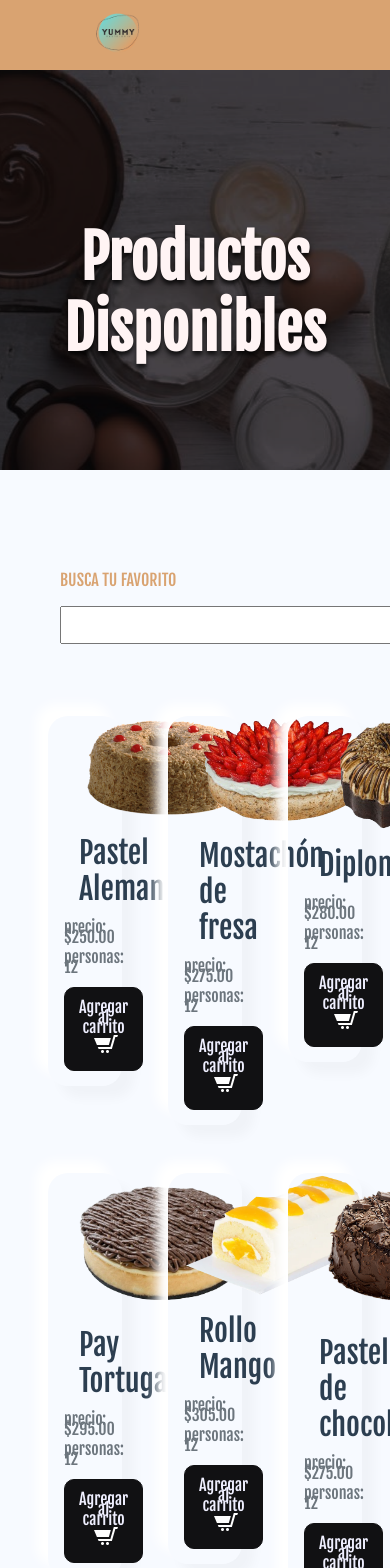
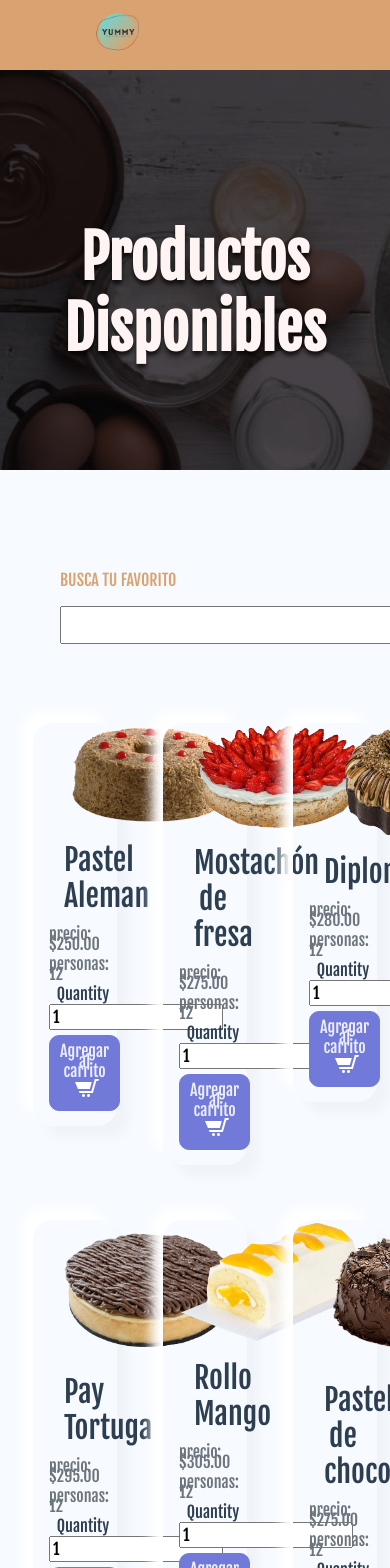
Before and after one commit to AaronARdz/yummy, a Vue app: page /Productos in a window 390 px wide. Shown: the top 1568 px of the page. Built offline with nearby package versions, Linux system fonts and the light colour scheme; no server answers.

Commit message:
added carrito functionality

```diff
--- a/src/assets/css/main.css
+++ b/src/assets/css/main.css
@@ -92,11 +92,23 @@ h4{
     background-color: var(--primary);
     color: var(--purple);
 }
+.btn-blue {
+    background-color: var(--accent);
+    border: solid 1px var(--accent);
+    color: var(--primary);
+}
+.btn-blue:hover {
+    border: solid 1px var(--accent-light);
+    background-color: var(--accent-light);
+    color: var(--primary);
+}
+
 .btn-black {
     background-color: var(--black);
     border: solid 1px var(--black);
     color: var(--primary);
 }
+
 .btn-black:hover {
     border: solid 1px var(--black-light);
     background-color: var(--black-light);
@@ -158,7 +170,7 @@ h4{
     position: relative;
     margin: 8px;
     border-radius: 20px;
-    box-shadow: 0px 0px 0 -3px var(--accent),0px 0px 0 0 #717ad9,
+    box-shadow: 0px 0px 0 -3px var(--accent),0px 0px 0 0 #D9A371,
     -12px -12px 12px 0 rgba(255,255,255,1),
     12px 12px 12px 0 rgba(0,0,0,.03);;
     top: -8px;
@@ -167,7 +179,7 @@ h4{
     transition: box-shadow .3s, left .3s, top .3s;
 }
 .producto-pastel:hover {
-    box-shadow:10px 10px 0 0 #717ad9;
+    box-shadow:10px 10px 0 0 #D9A371;
     cursor: pointer;
     top: 0;
     left: 0;
--- a/src/components/Productos/Productos.vue
+++ b/src/components/Productos/Productos.vue
@@ -5,22 +5,26 @@
       <div class="busqueda">
         <textarea rows="1" cols="130"></textarea>
       </div>
-      <div class="Images">
-        <app-images></app-images>
-      </div>
+        <div class="row">
+            <app-images :cake="pastel" v-for="pastel in pasteles" :key="pastel.id"></app-images>
+        </div>
     </div>
   </div>
 </template>
 
 <script>
 import ImagenesProductos from "@/components/Productos/ImagenesProductos.vue";
-
+import {mapState} from 'vuex'
 
 export default {
     name: "Productos",
     components:{
         appImages: ImagenesProductos
-    }
+    },
+      computed: {
+    ...mapState(['pasteles','loading']),
+
+  },
 };
 </script>
 
--- a/src/components/Productos/imagenesProductos.vue
+++ b/src/components/Productos/imagenesProductos.vue
@@ -1,44 +1,58 @@
 <template>
-  <div class="container mt-4">
-    <div class="row">
-      <div class="col-4 col-md-4 mobile-margin-top" v-for="pastel in pasteles" :key="pastel.id" >
-          <div class="producto-pastel" >
+      <div class="col-4 col-md-4 mobile-margin-top" >
+          <div class="producto-pastel mt-4" >
             <div class="text-center">
-                <img :src="require(`@/assets/img/pasteles/${pastel.img}`)"  alt="" class="img__services mx-auto">
-                <h3 class="align-middle m-4">{{ pastel.name }}</h3>
+                <img :src="require(`@/assets/img/pasteles/${cake.img}`)"  alt="" class="img__services mx-auto">
+                <h3 class="align-middle m-4">{{ cake.name }}</h3>
             </div>
             <p class="text-left text-muted ">
-              precio: {{ pastel.price }}
+              precio: {{ cake.price }}
             </p>
             <p class="text-left text-muted ">
               personas: 12
             </p>
-            <div >
-              <button class="btn_ btn-black mt-2 mb-4 ml-auto"
-              @click="addPastel(pastel)"
-              >Agregar al carrito
+                <label for="quantity">Quantity</label>
+                <input :placeholder="cake.quantity" v-model="cantidad" >
+                <div >
+                <button class="btn_ btn-blue mt-2 mb-4 ml-auto"
+                @click="addCantidad(cake)"
+                >Agregar al carrito
                 <img class="ml-2 cart" src="@/assets/img/shopcart.png" alt=""> </button>
             </div>
           </div>
         </div>
-    </div>
-  </div>
 </template>
 
 <script>
 import {mapState, mapActions} from 'vuex'
 export default {
+  props: {
+    cake : {
+      id: '',
+      name: '',
+      quantity: 1,
+      category: '',
+      price: '',
+      img: '',
+    },
+  },
   name: "imagenesProductos",
   data() {
     return {
-      pastel: Object
+      cantidad : 1
     };
   },
   methods: {
-    ...mapActions(['addPastel'])
+    ...mapActions(['addPastel']),
+      addCantidad(pastel) {
+      this.pastel = pastel
+      this.pastel.quantity = this.cantidad
+      this.addPastel(pastel)
+    }
   },
   computed: {
     ...mapState(['pasteles','loading']),
+
   },
   created() {
     console.log(this.pasteles)
@@ -57,7 +71,7 @@ export default {
 }
 }
 button {
-  padding: 14px;
+  padding: 10px;
 }
 h4 {
   color: black;
--- a/src/store/index.js
+++ b/src/store/index.js
@@ -16,21 +16,23 @@ export default new Vuex.Store({
         id: 1,
         name: "Pastel Aleman",
         price: "$250.00",
+        quantity: 1,
         category: '',
         img: "pastelaleman.png"
       },
-      { id: 2, name: "Mostachón de fresa", price: "$275.00",category: '', img: 'mostachon.png'},
-      { id: 3, name: "Diplomático", price: "$280.00",category: '', img: 'diplomatico.png'},
-      { id: 4, name: "Pay Tortuga", price: "$295.00" ,category: '', img: 'paytortuga.png'},
-      { id: 5, name: "Rollo Mango", price: "$305.00" ,category: '', img: 'rollomango.png'},
-      { id: 6, name: "Pastel de chocolate", price: "$275.00",category: '', img: 'pastel1.png' },
-      { id: 7, name: "Rebanada de chocolate", price: "$50.00" ,category: '', img: 'pastel2.png'},
-      { id: 8, name: "Rebanada de pastel", price: "$50.00",category: '', img: 'pastel3.png'},
-      { id: 9, name: "Pastel de bodas", price: "$450.00" ,category: '', img: 'p-boda.png'}
+      { id: 2, name: "Mostachón de fresa",quantity: 1, price: "$275.00",category: '', img: 'mostachon.png'},
+      { id: 3, name: "Diplomático",quantity: 1, price: "$280.00",category: '', img: 'diplomatico.png'},
+      { id: 4, name: "Pay Tortuga",quantity: 1, price: "$295.00" ,category: '', img: 'paytortuga.png'},
+      { id: 5, name: "Rollo Mango",quantity: 1, price: "$305.00" ,category: '', img: 'rollomango.png'},
+      { id: 6, name: "Pastel de chocolate",quantity: 1,price: "$275.00",category: '', img: 'pastel1.png' },
+      { id: 7, name: "Rebanada de chocolate",quantity: 1, price: "$50.00" ,category: '', img: 'pastel2.png'},
+      { id: 8, name: "Rebanada de pastel",quantity: 1, price: "$50.00",category: '', img: 'pastel3.png'},
+      { id: 9, name: "Pastel de bodas",quantity: 1, price: "$450.00" ,category: '', img: 'p-boda.png'}
     ],
     pastel : {
       id: '',
       name: '',
+      quantity: 1,
       category: '',
       price: '',
       img: '',
@@ -61,15 +63,16 @@ export default new Vuex.Store({
       console.log(payload);
       state.text = payload.toLowerCase();
     },
-    addPastel({commit, state}, pastel) {
+    addPastel({commit, state},pastel) {
       commit('loadFirebase', true);
+      state.pastel = pastel
+      console.log(state.pastel)
       db.collection(state.user.email).add({
-        pastel : pastel
+        pastel : state.pastel
       })
       .then(doc => {
         commit('loadFirebase', false);
         console.log("added" + doc.id)
-        router.push('/')
       })
     },
     deletePastel({state}, id) {
@@ -106,7 +109,7 @@ export default new Vuex.Store({
         commit('setPastel', pastel)
       })
     },
-    createUser({commit, state}, user) {
+    createUser({commit}, user) {
         auth.createUserWithEmailAndPassword(user.email, user.password)
         .then(res => {
           console.log(res)
@@ -115,15 +118,11 @@ export default new Vuex.Store({
             uid: res.user.uid,
             password: res.user.password
           }
-          db.collection(res.user.email).add({
-            pastel: state.pastel
-          }).then(() => {
             commit('setUser', user)
             router.push('/')
-          }).catch(error => {
-            console.log(error)
-            commit('setError', error)
-          }).catch(error => console.log(error))
+        }).catch(error => {
+          console.log(error)
+          commit('setError', error)
         })
       },
     userLogin({commit}, user){
```
